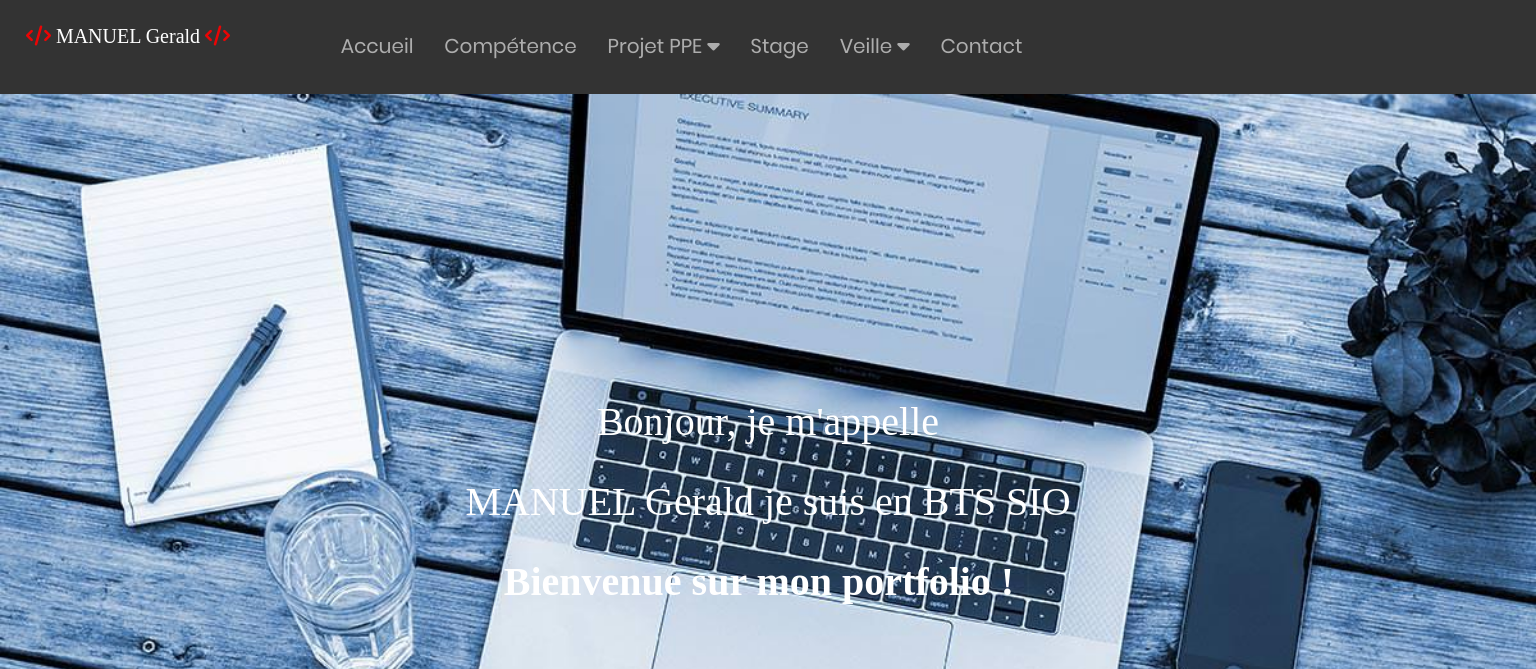
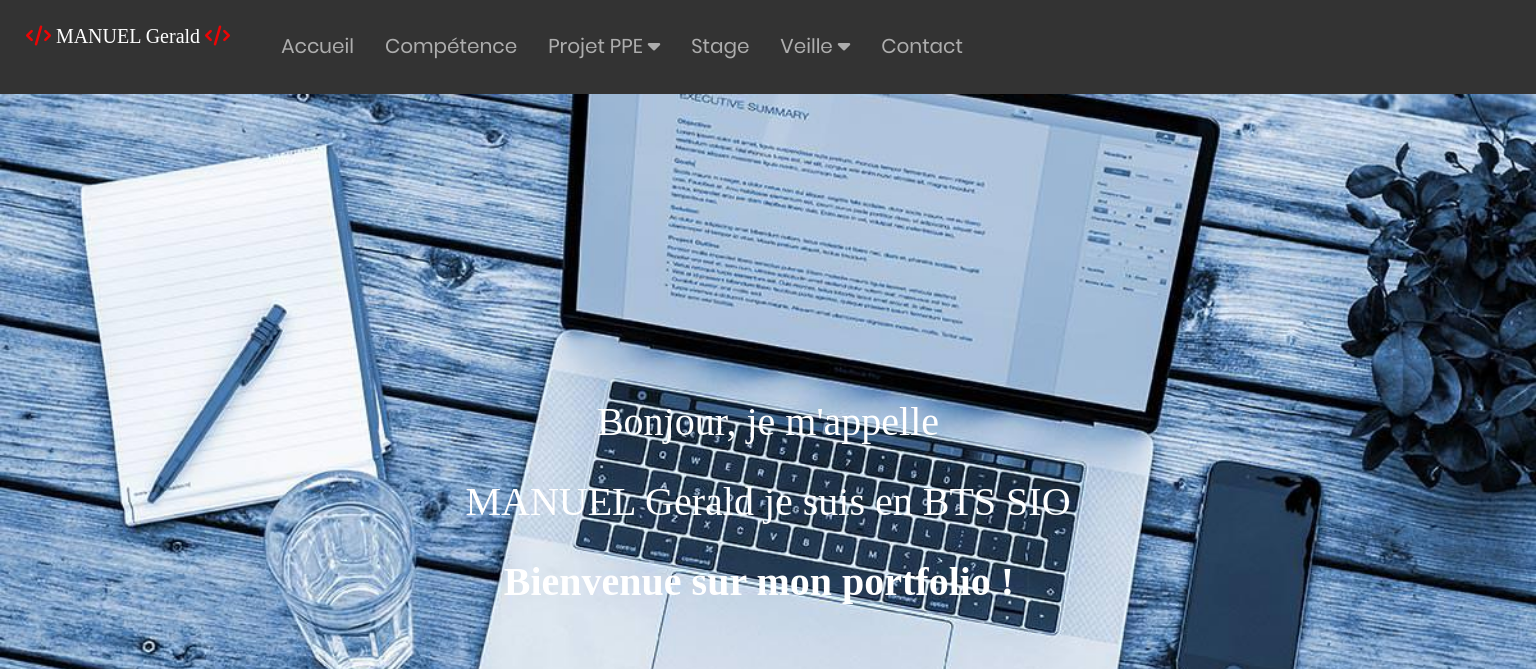
Before and after one commit to geraldmanue1/geraldmanue1.github.io, a PHP site: page /CV.html in a window 1536 px wide. Shown: the top 669 px of the page. Run offline with PHP 8.4, Linux system fonts and the light colour scheme; style sheets or scripts are compiled from the project's sources; some libraries are stand-ins or nearby versions; some web fonts are replaced.

Commit message:
Changer le barre menu

```diff
--- a/Accueil/css/menu.css
+++ b/Accueil/css/menu.css
@@ -460,8 +460,8 @@ margin-bottom: 12px;
 
   .main-navigation {
     display: block;
-    flex: 1 0 80%;
-    max-width: 80%;
+    flex: 1 0 84%;
+    max-width: 90%;
     padding-top: 10px;
 
   }
```
